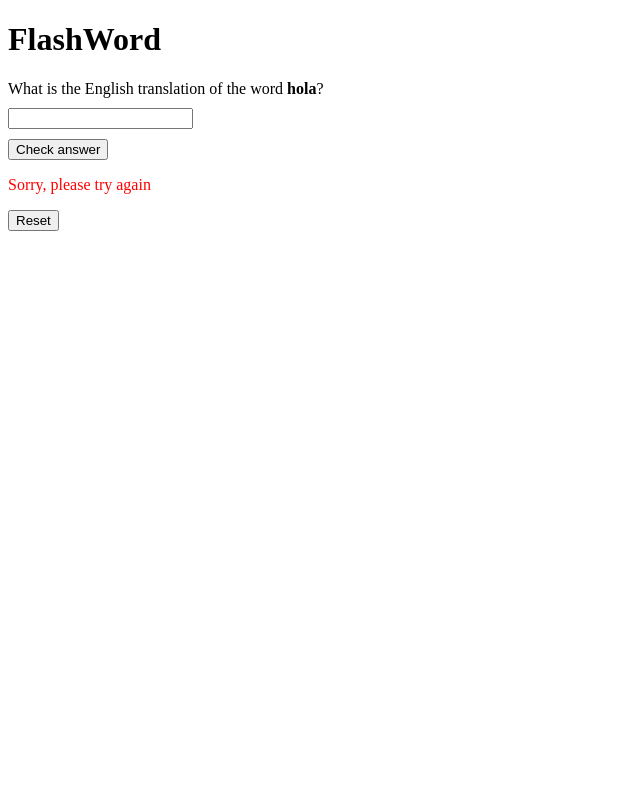
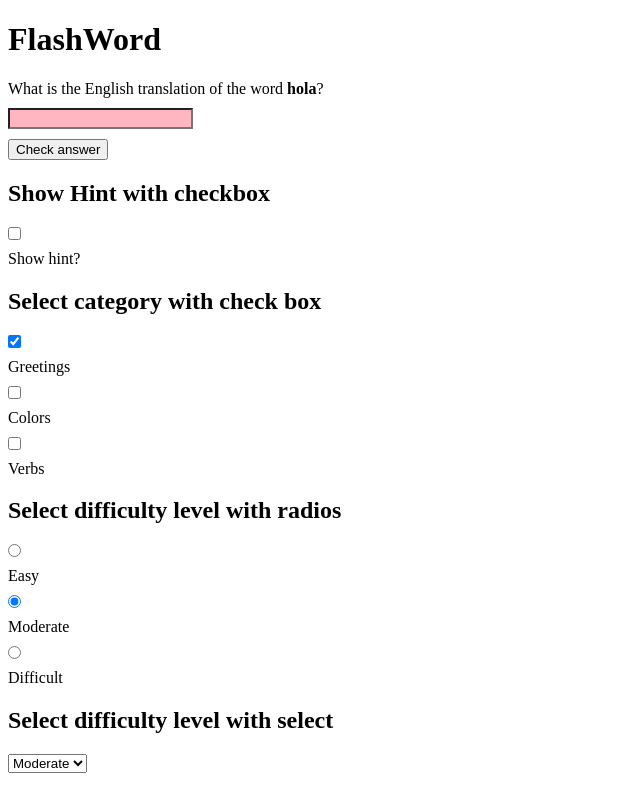
Before and after one commit to cnrdgrgry/learning_code, a plain HTML site: page learn_vue/index.html in a window 1280 px wide. Both pictures are taken after a click on the button "Check answer". Shown: the top 790 px of the page, without its empty margins (0-640 px from the left). Drawn offline with nearby package versions, Linux system fonts and the light colour scheme.

Commit message:
Experiment with Form input binding Implement check, radio, select and textArea

```diff
--- a/learn_vue/app.js
+++ b/learn_vue/app.js
@@ -6,15 +6,46 @@ const FlashWord = {
 			answer: "",
 			correct: null,
 			showFeedback: null,
+			image: null,
+			hasError: false,
+			showHint: false,
+			categories: ["greetings"],
+			level: "moderate",
+			textContent: "",
+
+			// Array example
+			spanishWords: ["hola", "adios", "uno", "dos"],
+
+			// Object example
+			word: { a: "hola", b: "hello" },
+
+			// Array of objects example
+			words: [
+				{ wordA: "hola", wordB: "hello" },
+				{ wordA: "adios", wordB: "goodbye" },
+				{ wordA: "uno", wordB: "one" },
+				{ wordA: "dos", wordB: "two" },
+			],
 		};
 	},
 	methods: {
 		checkAnswer() {
+			if (this.answer == "") {
+				this.hasError = true;
+				return;
+			}
+			this.hasError = false;
 			this.correct = this.wordB == this.answer;
+			if (this.correct) {
+				this.image =
+					"https://s3.amazonaws.com/codewithsusan/circle-correct@2x.png";
+			} else {
+				this.image =
+					"https://s3.amazonaws.com/codewithsusan/circle-incorrect@2x.png";
+			}
 			this.showFeedback = true;
 		},
 		resetForm() {
-			this.correct = null;
 			this.answer = "";
 			this.showFeedback = null;
 		},
--- a/learn_vue/index.html
+++ b/learn_vue/index.html
@@ -20,7 +20,9 @@
 			.incorrect {
 				color: red;
 			}
-
+			.error {
+				background-color: lightpink;
+			}
 			[v-cloak] {
 				display: none;
 			}
@@ -33,23 +35,111 @@
 		<!-- have to style the v-cloak so it's hidden until loaded -->
 		<div id="app" v-cloak>
 			What is the English translation of the word <strong>{{ wordA }}</strong>?
-			<!-- Here v-model links the input to data['answer'] -->
-			<input type="text" v-model="answer" />
-
-			<!-- Conditional rendering only if data['answer'] is not empty string -->
-			<p v-if="answer !=''">You answered: {{ answer }}</p>
+			<!-- Here v-model links the input to data['answer'] the v-bind:class {object} syntax is a simple conditional {apply this class: if this}-->
+			<input
+				type="text"
+				v-model="answer"
+				v-on:keyup.enter="checkAnswer()"
+				v-bind:class="{ error : hasError }"
+			/>
 
 			<!-- Here v-on:Click is linking to method checkAnswer which is checking if input is correct, and if there is any content at all making data['showFeedback'] == true for below conditional render of div just below these two buttons -->
 			<button v-on:click="checkAnswer()">Check answer</button>
 
-			<div v-if="showFeedback">
+			<template v-if="showFeedback">
+				<img v-bind:src="image" />
 				<p v-if="correct" class="correct">Sweet, you got it</p>
 				<p v-else="correct !== null" class="incorrect">
 					Sorry, please try again
 				</p>
 				<!-- Reset button conditionally renders if the correct answer is given and submitted, and on click will reset the form fields. -->
 				<button v-on:click="resetForm()">Reset</button>
+			</template>
+
+			<!-- Check Boxes with conditional rendering of 'hint' -->
+			<h2>Show Hint with checkbox</h2>
+			<input type="checkbox" id="showHint" v-model="showHint" />
+			<label for="showHint">Show hint?</label>
+
+			<div v-if="showHint">
+				This hint is only showing because you asked by checking the box!
 			</div>
+
+			<!-- Conditional rendering only if data['answer'] is not empty string -->
+			<p v-if="answer !=''">You answered: {{ answer }}</p>
+
+			<h2>Select category with check box</h2>
+			<input
+				type="checkbox"
+				id="greetings"
+				value="greetings"
+				v-model="categories"
+			/>
+			<label for="greetings">Greetings</label>
+
+			<input type="checkbox" id="colors" value="colors" v-model="categories" />
+			<label for="colors">Colors</label>
+
+			<input type="checkbox" id="verbs" value="verbs" v-model="categories" />
+			<label for="verbs">Verbs</label>
+
+			<h2>Select difficulty level with radios</h2>
+			<input type="radio" id="easy" value="easy" name="level" v-model="level" />
+			<label for="easy">Easy</label>
+
+			<input
+				type="radio"
+				id="moderate"
+				value="moderate"
+				name="level"
+				v-model="level"
+			/>
+			<label for="moderate">Moderate</label>
+
+			<input
+				type="radio"
+				id="difficult"
+				value="difficult"
+				name="level"
+				v-model="level"
+			/>
+			<label for="difficult">Difficult</label>
+			<h2>Select difficulty level with select</h2>
+			<select v-model="level">
+				<option value="easy">Easy</option>
+				<option value="moderate">Moderate</option>
+				<option value="difficult">Difficult</option>
+			</select>
+
+			<h2>User the word in a sentence</h2>
+			<textarea v-model="textContent"></textarea>
+			<p>You input: " {{textContent}} "</p>
+
+			<h2>Array example</h2>
+			<ul>
+				<!-- listing thru spanishWord array in data['spanishWord'] -->
+				<li v-for="spanishWord, index in spanishWords">
+					<template
+						v-if="spanishWord.length>
+						3"
+					>
+						{{ index + 1}} {{ spanishWord }}
+					</template>
+				</li>
+			</ul>
+			<h2>Object example</h2>
+			<ul>
+				<!-- listing thru word object in data['word'] -->
+				<li v-for="thisWord, index, key in word">
+					{{index}} {{key}}: {{ thisWord }}
+				</li>
+			</ul>
+
+			<h2>Array of Object example</h2>
+			<ul>
+				<!-- listing thru word array of objects in data['words'] -->
+				<li v-for="wordObject in words">{{ wordObject.wordA }}</li>
+			</ul>
 		</div>
 	</body>
 </html>
```
